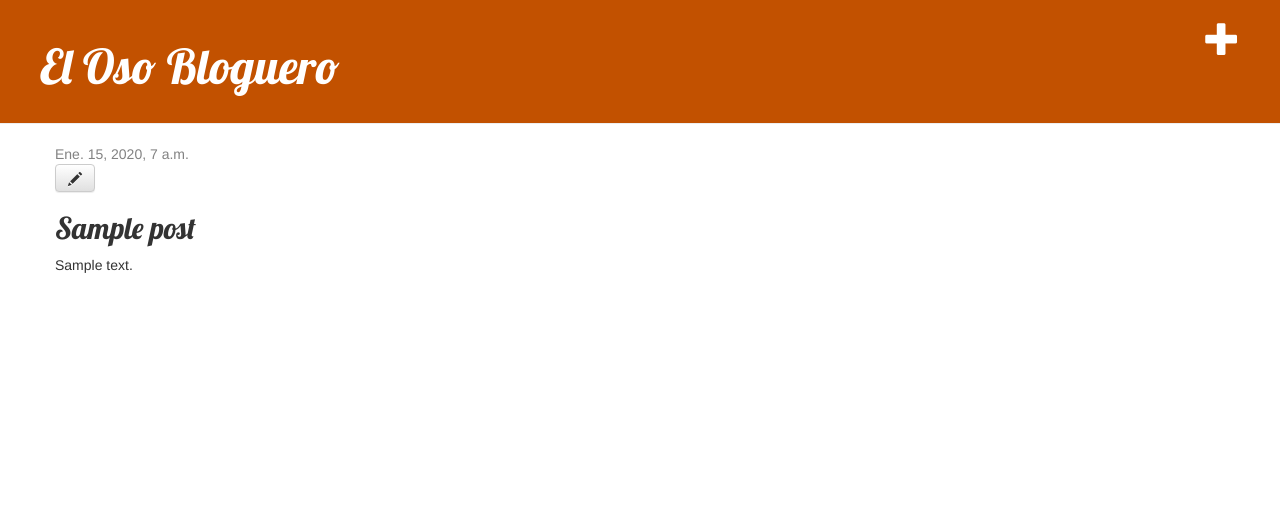
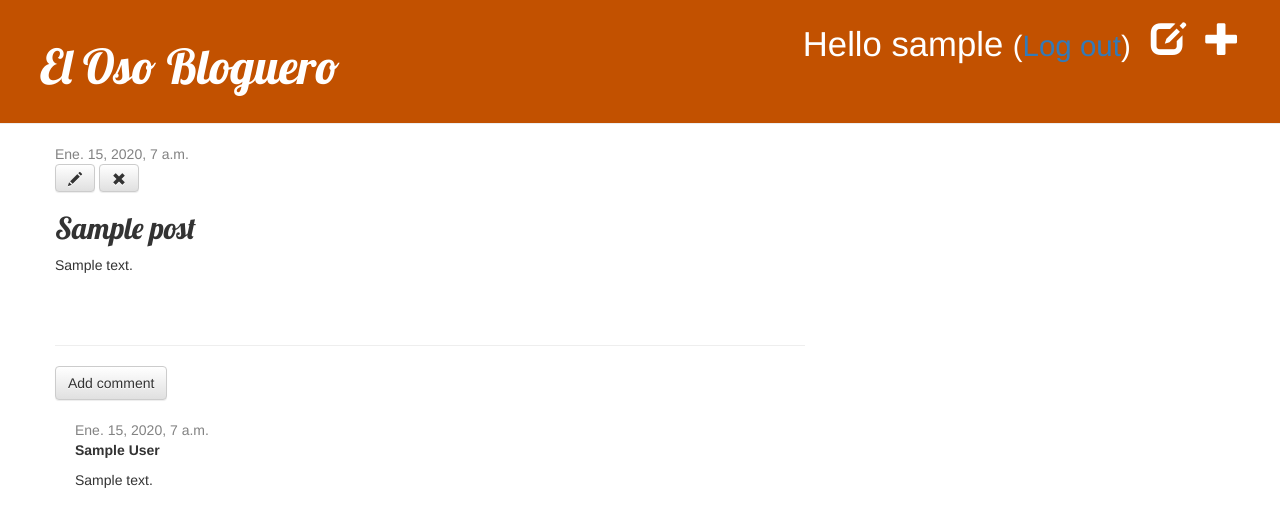
Before and after one commit to guidomperosino/myfirstblog, a Django app: page /post/1/ in a window 1280 px wide. Shown: the top 527 px of the page. Run offline with Django 3.2, Linux system fonts and the light colour scheme; a user stored in the database is signed in; tables that the repository leaves empty hold one stand-in row (values such as "Sample post"); some libraries are stand-ins or nearby versions.

Commit message:
actualizacioin

```diff
--- a/blog/admin.py
+++ b/blog/admin.py
@@ -1,3 +1,5 @@
 from django.contrib import admin
-from .models import Post
+from .models import Post, Comment
+
 admin.site.register(Post)
+admin.site.register(Comment)
--- a/blog/models.py
+++ b/blog/models.py
@@ -10,7 +10,24 @@ class Post(models.Model):
 
 	def publish(self):
 		self.published_date = timezone.now()
-		self.save = ()
+		self.save()
+
+	def approved_comments(self):
+		return self.comments.filter(approved_comment=True)
 
 	def __str__(self):
 		return self.title
+
+class Comment(models.Model):
+    post = models.ForeignKey('blog.Post', on_delete=models.CASCADE, related_name='comments')
+    author = models.CharField(max_length=200)
+    text = models.TextField()
+    created_date = models.DateTimeField(default=timezone.now)
+    approved_comment = models.BooleanField(default=False)
+
+    def approve(self):
+        self.approved_comment = True
+        self.save()
+
+    def __str__(self):
+        return self.text
--- a/blog/static/css/blog.css
+++ b/blog/static/css/blog.css
@@ -44,3 +44,7 @@ h1, h2, h3, h4 {
 .post h2 a, .post h2 a:visited {
     color: #000000;
 }
+
+.comment {
+    margin: 20px 0px 20px 20px;
+}
--- a/blog/templates/blog/base.html
+++ b/blog/templates/blog/base.html
@@ -11,6 +11,10 @@
     <div class="page-header">
         {% if user.is_authenticated %}
             <a href="{% url 'post_new' %}" class="top-menu"><span class="glyphicon glyphicon-plus"></span></a>
+            <a href="{% url 'post_draft_list' %}" class="top-menu"><span class="glyphicon glyphicon-edit"></span></a>
+            <p class="top-menu">Hello {{ user.username }} <small>(<a href="{% url 'logout' %}">Log out</a>)</small></p>
+        {% else %}
+            <a href="{% url 'login' %}" class="top-menu"><span class="glyphicon glyphicon-lock"></span></a>
         {% endif %}
         <h1><a href="/">El Oso Bloguero</a></h1>
     </div>
--- a/blog/templates/blog/post_detail.html
+++ b/blog/templates/blog/post_detail.html
@@ -6,11 +6,34 @@
             <div class="date">
                 {{ post.published_date }}
             </div>
+        {% else%}
+            <a class="btn btn-default" href="{% url 'post_publish' pk=post.pk %}">Publish</a>
         {% endif %}
         {% if user.is_authenticated %}
             <a class="btn btn-default" href="{% url 'post_edit' pk=post.pk %}"><span class="glyphicon glyphicon-pencil"></span></a>
+            <a class="btn btn-default" href="{% url 'post_remove' pk=post.pk %}"><span class="glyphicon glyphicon-remove"></span></a>
         {% endif %}
         <h2>{{ post.title }}</h2>
         <p>{{ post.text|linebreaksbr }}</p>
     </div>
+
+    <hr>
+    <a class="btn btn-default" href="{% url 'add_comment_to_post' pk=post.pk %}">Add comment</a>
+    {% for comment in post.comments.all %}
+        {% if user.is_authenticated or comment.approved_comment %}
+        <div class="comment">
+            <div class="date">
+                {{ comment.created_date }}
+                {% if not comment.approved_comment %}
+                    <a class="btn btn-default" href="{% url 'comment_remove' pk=comment.pk %}"><span class="glyphicon glyphicon-remove"></span></a>
+                    <a class="btn btn-default" href="{% url 'comment_approve' pk=comment.pk %}"><span class="glyphicon glyphicon-ok"></span></a>
+                {% endif %}
+            </div>
+            <strong>{{ comment.author }}</strong>
+            <p>{{ comment.text|linebreaks }}</p>
+        </div>
+        {% endif %}
+    {% empty %}
+        <p>No comments here yet :(</p>
+    {% endfor %}
 {% endblock %}
--- a/blog/templates/blog/post_list.html
+++ b/blog/templates/blog/post_list.html
@@ -7,6 +7,7 @@
         </div>
         <h2><a href="{% url 'post_detail' pk=post.pk %}">{{ post.title }}</a></h2>
         <p>{{ post.text|linebreaksbr }}</p>
+        <a href="{% url 'post_detail' pk=post.pk %}">Comments: {{ post.approved_comments.count }}</a>
     </div>
 {% endfor %}
 {% endblock %}
--- a/blog/urls.py
+++ b/blog/urls.py
@@ -4,5 +4,11 @@ urlpatterns=[
 	path('',views.post_list, name='post_list'),
 	path('post/<int:pk>/',views.post_detail, name='post_detail'),
 	path('post/new',views.post_new, name='post_new'),
-	path('post/<int:pk>/edit',views.post_edit, name='post_edit')
+	path('post/<int:pk>/edit',views.post_edit, name='post_edit'),
+	path('drafts/', views.post_draft_list, name='post_draft_list'),
+	path('post/<pk>/publish/', views.post_publish, name='post_publish'),
+	path('post/<pk>/remove/', views.post_remove, name='post_remove'),
+	path('post/<pk>/comment/', views.add_comment_to_post, name='add_comment_to_post'),
+	path('comment/<pk>/approve/', views.comment_approve, name='comment_approve'),
+	path('comment/<pk>/remove/', views.comment_remove, name='comment_remove'),
 ]
--- a/blog/views.py
+++ b/blog/views.py
@@ -1,7 +1,8 @@
 from django.utils import timezone
 from django.shortcuts import render, get_object_or_404, redirect
-from .models import Post
-from .forms import PostForm
+from django.contrib.auth.decorators import login_required
+from .models import Post, Comment
+from .forms import PostForm, CommentForm
 
 def post_list(request):
 	posts=Post.objects.filter(published_date__lte=timezone.now()).order_by('-published_date')
@@ -11,19 +12,20 @@ def post_detail(request,pk):
 	post=get_object_or_404(Post, pk=pk)
 	return render(request, 'blog/post_detail.html', {'post':post})
 
+@login_required
 def post_new (request):
 	if request.method=="POST":
 		form=PostForm(request.POST)
 		if form.is_valid():
 			post=form.save(commit=False)
 			post.author=request.user
-			post.published_date=timezone.now()
 			post.save()
 			return redirect('post_detail',pk=post.pk)
 	else:
 		form=PostForm()
 	return render(request, 'blog/post_edit.html', {'form':form})
 
+@login_required
 def post_edit (request,pk):
 	post=get_object_or_404(Post,pk=pk)
 	if request.method=="POST":
@@ -31,9 +33,50 @@ def post_edit (request,pk):
 		if form.is_valid():
 			post=form.save(commit=False)
 			post.author=request.user
-			post.published_date=timezone.now()
 			post.save()
 			return redirect('post_detail',pk=post.pk)
 	else:
 		form=PostForm(instance=post)
 	return render(request, 'blog/post_edit.html', {'form':form})
+
+@login_required
+def post_draft_list(request):
+    posts = Post.objects.filter(published_date__isnull=True).order_by('created_date')
+    return render(request, 'blog/post_draft_list.html', {'posts': posts})
+
+@login_required
+def post_publish(request, pk):
+    post = get_object_or_404(Post, pk=pk)
+    post.publish()
+    return redirect('post_detail', pk=pk)
+
+@login_required
+def post_remove(request,pk):
+	post = get_object_or_404(Post, pk=pk)
+	post.delete()
+	return redirect('post_list')
+
+def add_comment_to_post(request, pk):
+    post = get_object_or_404(Post, pk=pk)
+    if request.method == "POST":
+        form = CommentForm(request.POST)
+        if form.is_valid():
+            comment = form.save(commit=False)
+            comment.post = post
+            comment.save()
+            return redirect('post_detail', pk=post.pk)
+    else:
+        form = CommentForm()
+    return render(request, 'blog/add_comment_to_post.html', {'form': form})
+
+@login_required
+def comment_approve(request, pk):
+    comment = get_object_or_404(Comment, pk=pk)
+    comment.approve()
+    return redirect('post_detail', pk=comment.post.pk)
+
+@login_required
+def comment_remove(request, pk):
+    comment = get_object_or_404(Comment, pk=pk)
+    comment.delete()
+    return redirect('post_detail', pk=comment.post.pk)
--- a/mysite/settings.py
+++ b/mysite/settings.py
@@ -120,3 +120,4 @@ USE_TZ = True
 
 STATIC_URL = '/static/'
 Static_root=os.path.join(BASE_DIR,"static")
+LOGIN_REDIRECT_URL = '/'
--- a/mysite/urls.py
+++ b/mysite/urls.py
@@ -1,7 +1,10 @@
+from django.urls import path, include
 from django.contrib import admin
-from django.urls import path, include
+from django.contrib.auth import views
 
 urlpatterns = [
     path('admin/', admin.site.urls),
-    path ('', include('blog.urls')),
+    path('accounts/login/', views.LoginView.as_view(), name='login'),
+    path('accounts/logout/', views.LogoutView.as_view(next_page='/'), name='logout'),
+    path('', include('blog.urls')),
 ]
```
Also changed, not shown: blog/forms.py (+6 -1 lines), blog/templates/blog/add_comment_to_post.html (added, +9 -0 lines), blog/templates/blog/login.html (added, +21 -0 lines), blog/templates/blog/post_draft_list.html (added, +11 -0 lines), blog/templates/registration/login.html (added, +23 -0 lines), blog/tests.py (+10 -1 lines), blog/migrations/0002_comment.py (added).
